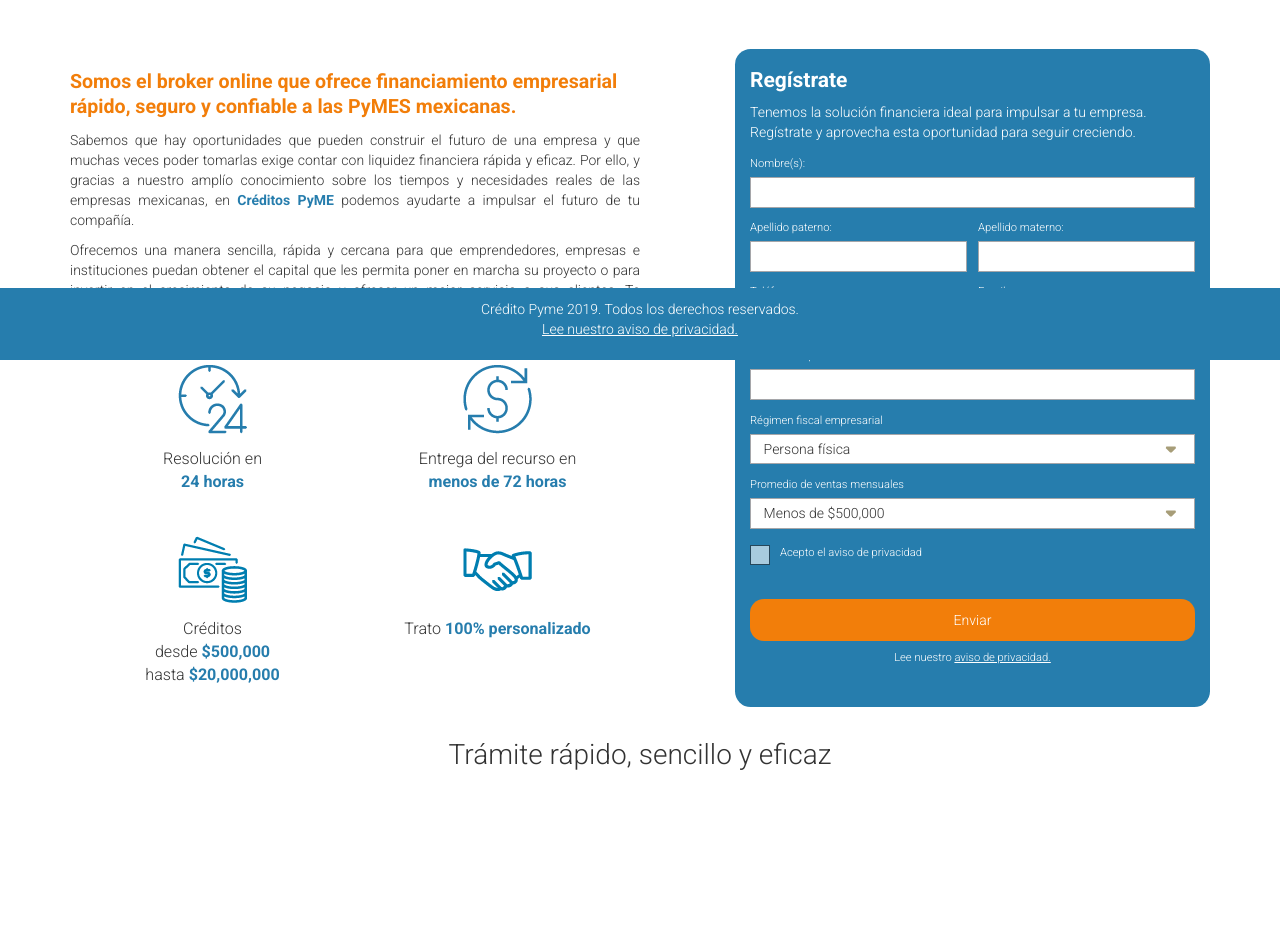
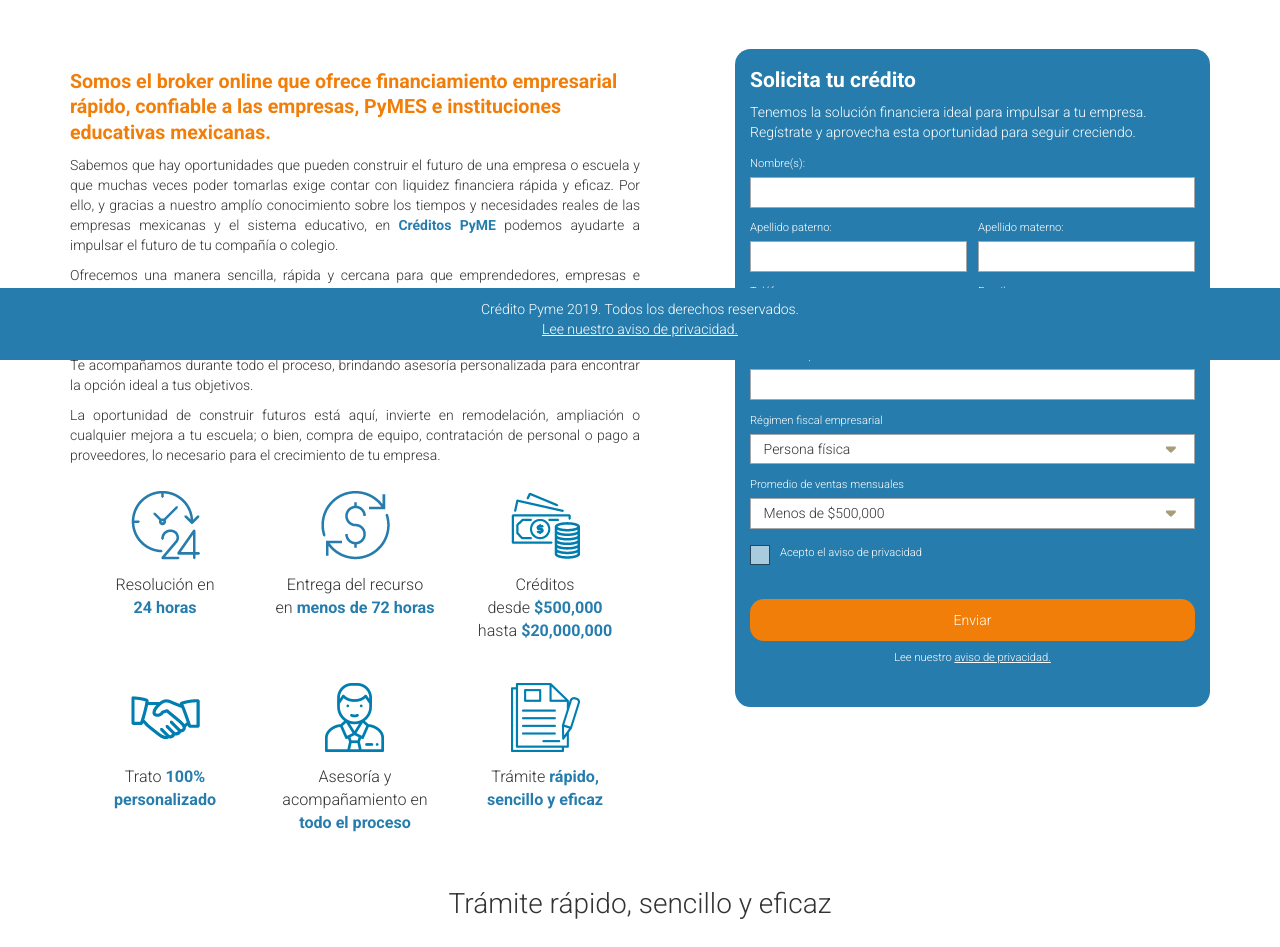
Before and after one commit to RuloAlpe/credito-pyme, a plain HTML site: page index.html in a window 1280 px wide. Shown: the part 440-1387 px from the top of the page. Before the commit the page ends 1239 px from the top, so only its background shows below. Drawn offline with nearby package versions, Linux system fonts and the light colour scheme.

Commit message:
cambio de textos e iconos

```diff
--- a/index.html
+++ b/index.html
@@ -70,24 +70,20 @@
         <!-- Info -->
         <div class="col-xs-12 col-sm-7 col-md-6 info noPadding">
             <h1>
-                Somos el broker online que ofrece financiamiento empresarial rápido, seguro y confiable a las PyMES
-                mexicanas.
+                Somos el broker online que ofrece financiamiento empresarial rápido, confiable a las empresas, PyMES e instituciones educativas mexicanas.
             </h1>
             <a href="#formulario" class="btn btnForm visible-xs btnRegistroMobile">Regístrate</a>
-            <p>
-                Sabemos que hay oportunidades que pueden construir el futuro de una empresa y que muchas veces poder
-                tomarlas exige contar con liquidez financiera rápida y eficaz. Por ello, y gracias a nuestro amplío
-                conocimiento sobre los tiempos y necesidades reales de las empresas mexicanas, en <span
-                    class="blueBold">Créditos PyME</span> podemos ayudarte a impulsar el futuro de tu compañía.
+            <p>Sabemos que hay oportunidades que pueden construir el futuro de una empresa o escuela y que muchas veces poder tomarlas exige contar con liquidez financiera rápida y eficaz. Por ello, y gracias a nuestro amplío conocimiento sobre los tiempos y necesidades reales de las empresas mexicanas y el sistema educativo, en <span class="blueBold">Créditos PyME</span> podemos ayudarte a impulsar el futuro de tu compañía o colegio.
             </p>
-            <p>
-                Ofrecemos una manera sencilla, rápida y cercana para que emprendedores, empresas e instituciones puedan
-                obtener el capital que les permita poner en marcha su proyecto o para invertir en el crecimiento de su
-                negocio y ofrecer un mejor servicio a sus clientes. Te acompañamos durante todo el proceso, brindando
-                asesoría personalizada para encontrar la opción ideal a tus objetivos de negocio.
-            </p>
+
+            <p>Ofrecemos una manera sencilla, rápida y cercana para que emprendedores, empresas e instituciones educativas puedan obtener el capital que les permita poner en marcha su proyecto o para invertir en el crecimiento de su negocio y ofrecer un mejor servicio a sus clientes o estudiantes.</p>
+
+            <p>Te acompañamos durante todo el proceso, brindando asesoría personalizada para encontrar la opción ideal a tus objetivos.</p>
+
+            <p>La oportunidad de construir futuros está aquí, invierte en remodelación, ampliación o cualquier mejora a tu escuela; o bien, compra de equipo, contratación de personal o pago a proveedores, lo necesario para el crecimiento de tu empresa.</p>
+
             <!-- Iconos -->
-            <div class="col-xs-6 icons text-center">
+            <div class="col-xs-4 icons text-center">
                 <img src="img/icon1.png" alt="Resolución en 24 horas">
                 <br />
                 <p>
@@ -95,16 +91,15 @@
                     <span class="blueBold">24 horas</span>
                 </p>
             </div>
-            <div class="col-xs-6 icons text-center">
+            <div class="col-xs-4 icons text-center">
                 <img src="img/icon2.png" alt="Resolución en 24 horas">
                 <br />
                 <p>
-                    Entrega del recurso en
-                    <br />
+                    Entrega del recurso <br/>  en
                     <span class="blueBold">menos de 72 horas</span>
                 </p>
             </div>
-            <div class="col-xs-6 icons text-center">
+            <div class="col-xs-4 icons text-center">
                 <img src="img/icon3.png" alt="Resolución en 24 horas">
                 <br />
                 <p>
@@ -115,23 +110,28 @@
                     hasta <span class="blueBold">$20,000,000</span>
                 </p>
             </div>
-            <div class="col-xs-6 icons text-center">
+            <div class="col-xs-4 icons text-center">
                 <img src="img/icon4.png" alt="Resolución en 24 horas">
                 <br />
-                <p>
-                    Trato <span class="blueBold">100% personalizado</span>
-                </p>
+                <p>Trato <span class="blueBold">100% personalizado</span></p>
+            </div>
+            <div class="col-xs-4 icons text-center">
+                <img src="img/icon5.png" alt="Resolución en 24 horas">
+                <br />
+                <p>Asesoría y acompañamiento en <span class="blueBold">todo el proceso</span></p>
+            </div>
+            <div class="col-xs-4 icons text-center">
+                <img src="img/icon6.png" alt="Resolución en 24 horas">
+                <br />
+                <p>Trámite <span class="blueBold">rápido,</span> <br> <span class="blueBold">sencillo y eficaz</span></p>
             </div>
         </div>
         <!-- Form -->
         <div class="col-xs-12 col-sm-5 col-md-offset-1 form noPadding">
 
-
-
-
             <div class="col-xs-12 mainForm" id="formulario">
                 <h1>
-                    Regístrate
+                    Solicita tu crédito
                 </h1>
                 <p>
                     Tenemos la solución financiera ideal para impulsar a tu empresa. Regístrate y aprovecha esta
```
Also changed, not shown: thankyou-registering/index.html (+2 -2 lines), img/icon5.png (added), img/icon6.png (added), 1 other file.
